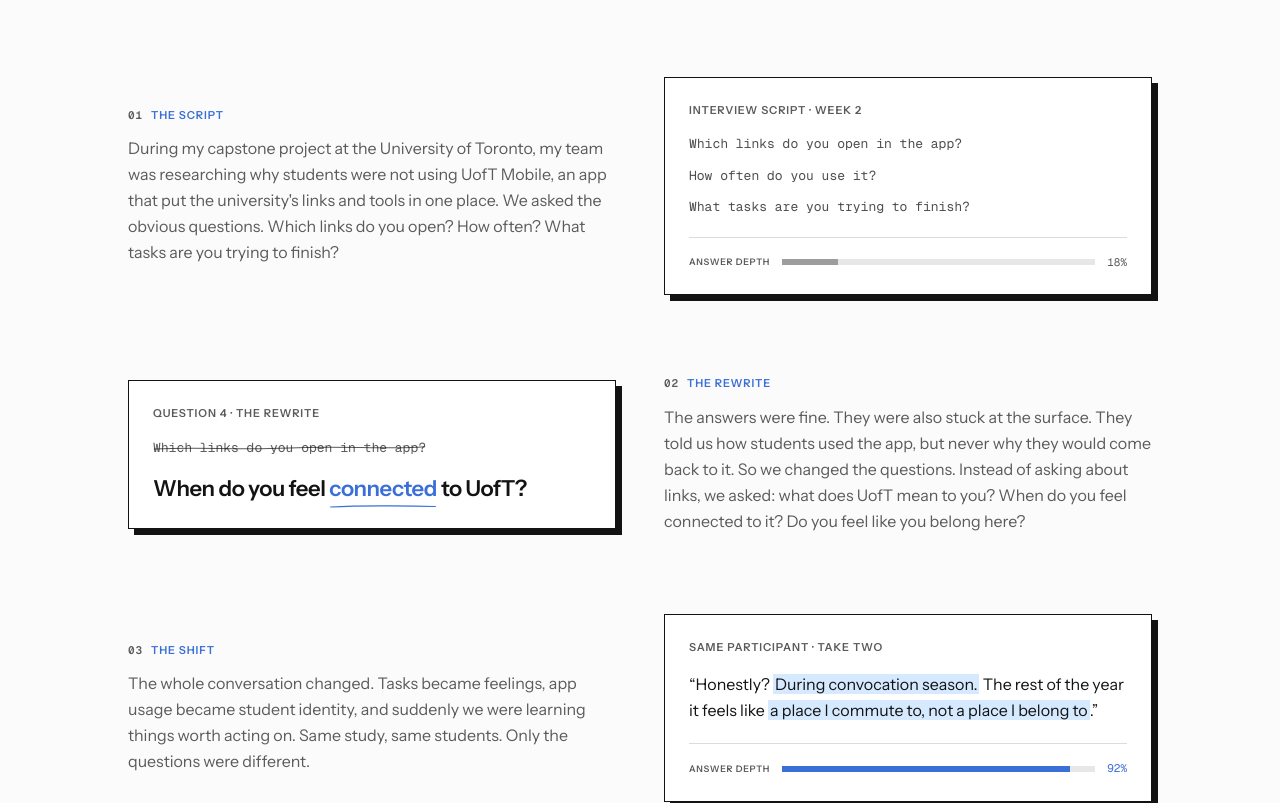
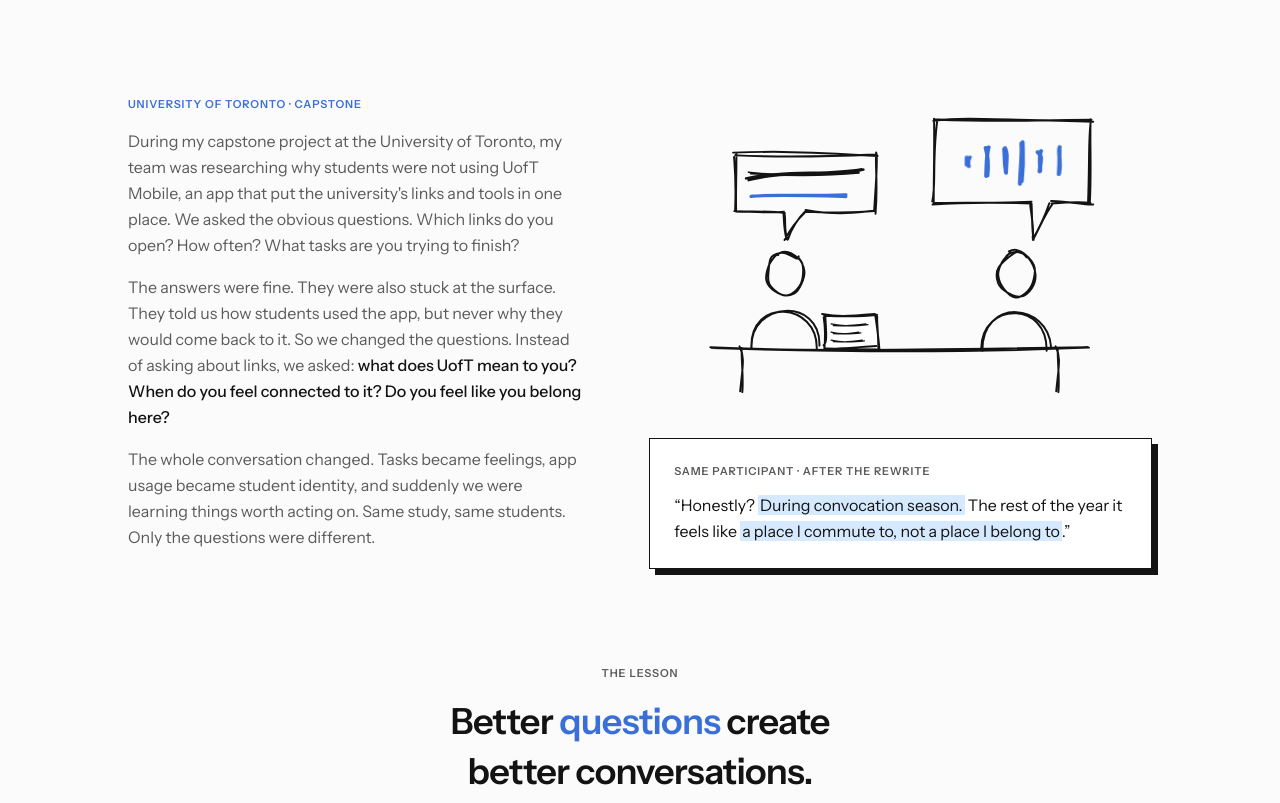
Before and after one commit to rishiashar/Personapilot, a Next.js app: page / in a window 1280 px wide. Shown: the part 2887-3690 px from the top of the page. Built offline with nearby package versions, Linux system fonts and the light colour scheme.

Commit message:
feat: hand-sketched interview scene with rough.js in story section
Co-Authored-By: Devin AI <158243242+devin-ai-integration[bot]@users.noreply.github.com>

```diff
--- a/components/landing/StoryBeats.tsx
+++ b/components/landing/StoryBeats.tsx
@@ -1,10 +1,11 @@
 "use client";
 
 import { useEffect, useRef, useState } from "react";
+import rough from "roughjs";
 
 import { cn } from "@/lib/utils";
 
-function useEntered(threshold = 0.35) {
+function useEntered(threshold = 0.3) {
   const ref = useRef<HTMLDivElement | null>(null);
   const [entered, setEntered] = useState(false);
 
@@ -27,171 +28,178 @@ function useEntered(threshold = 0.35) {
   return { ref, entered };
 }
 
-function DepthMeter({
-  entered,
-  value,
-  label,
-  blue,
-  delay = 0,
-}: {
-  entered: boolean;
-  value: number;
-  label: string;
-  blue?: boolean;
-  delay?: number;
-}) {
+const EASE = "cubic-bezier(0.22,1,0.36,1)";
+
+type SceneGroup = { node: SVGGElement; delay: number };
+
+/**
+ * The interview, sketched by hand with rough.js: researcher and student
+ * across the table. The scripted question gets struck out for a blue one,
+ * and the student's answer bubble fills with a living blue voice.
+ */
+function SketchScene({ entered }: { entered: boolean }) {
+  const svgRef = useRef<SVGSVGElement | null>(null);
+  const groupsRef = useRef<SceneGroup[]>([]);
+  const drawablesRef = useRef<{ node: SVGGElement; delay: number }[]>([]);
+  const barsRef = useRef<SVGGElement[]>([]);
+
+  useEffect(() => {
+    const svg = svgRef.current;
+    if (!svg || groupsRef.current.length) return;
+    const rc = rough.svg(svg);
+    const ink = {
+      stroke: "currentColor",
+      strokeWidth: 2.2,
+      roughness: 1.6,
+      bowing: 1.4,
+      seed: 7,
+    };
+
+    const add = (
+      delay: number,
+      nodes: SVGGElement[],
+      className?: string,
+    ): SVGGElement => {
+      const g = document.createElementNS("http://www.w3.org/2000/svg", "g");
+      if (className) g.setAttribute("class", className);
+      nodes.forEach((n) => g.appendChild(n));
+      svg.appendChild(g);
+      g.style.opacity = "0";
+      g.style.transform = "translateY(10px)";
+      g.style.transition = `opacity 600ms ${EASE} ${delay}ms, transform 600ms ${EASE} ${delay}ms`;
+      groupsRef.current.push({ node: g, delay });
+      return g;
+    };
+
+    // table
+    add(0, [
+      rc.line(70, 302, 490, 302, ink),
+      rc.line(104, 302, 104, 352, ink),
+      rc.line(456, 302, 456, 352, ink),
+    ]);
+
+    // researcher with script on the table
+    add(150, [
+      rc.circle(152, 219, 46, ink),
+      rc.path("M114 302 C114 248, 190 248, 190 302", ink),
+      rc.rectangle(196, 266, 58, 36, {
+        ...ink,
+        fill: "var(--background)",
+        fillStyle: "solid",
+      }),
+      rc.line(206, 277, 244, 277, { ...ink, strokeWidth: 1.4 }),
+      rc.line(206, 286, 236, 286, { ...ink, strokeWidth: 1.4 }),
+      rc.line(206, 295, 240, 295, { ...ink, strokeWidth: 1.4 }),
+    ]);
+
+    // student
+    add(300, [
+      rc.circle(408, 219, 46, { ...ink, seed: 11 }),
+      rc.path("M370 302 C370 248, 446 248, 446 302", { ...ink, seed: 11 }),
+    ]);
+
+    // researcher's question bubble with the scripted line
+    add(550, [
+      rc.path("M96 86 L252 86 L252 150 L172 150 L152 180 L150 150 L96 150 Z", {
+        ...ink,
+        seed: 3,
+      }),
+      rc.line(114, 108, 234, 108, { ...ink, strokeWidth: 1.8 }),
+    ]);
+
+    // the strike and the blue rewrite, drawn in
+    const strike = add(0, [
+      rc.path("M108 113 C 150 103, 200 112, 240 103", {
+        ...ink,
+        strokeWidth: 2.6,
+        seed: 5,
+      }),
+    ]);
+    const rewrite = add(0, [
+      rc.line(114, 132, 218, 132, { ...ink, strokeWidth: 3.4, seed: 9 }),
+    ]);
+    rewrite.setAttribute("class", "text-brand");
+    drawablesRef.current = [
+      { node: strike, delay: 1100 },
+      { node: rewrite, delay: 1500 },
+    ];
+    drawablesRef.current.forEach(({ node }) => {
+      node.style.opacity = "1";
+      node.style.transform = "none";
+      node.style.transition = "none";
+      node.querySelectorAll("path").forEach((p) => {
+        const len = p.getTotalLength();
+        p.style.strokeDasharray = `${len}`;
+        p.style.strokeDashoffset = `${len}`;
+      });
+    });
+
+    // student's answer bubble where the voice opens up
+    add(1900, [
+      rc.path(
+        "M318 48 L492 48 L492 140 L448 140 L428 180 L426 140 L318 140 Z",
+        { ...ink, seed: 13 },
+      ),
+    ]);
+    const bars = [
+      { x: 356, h: 18 },
+      { x: 376, h: 38 },
+      { x: 396, h: 26 },
+      { x: 416, h: 44 },
+      { x: 436, h: 22 },
+      { x: 456, h: 34 },
+    ].map((bar, i) => {
+      const node = rc.line(bar.x, 94 - bar.h / 2, bar.x, 94 + bar.h / 2, {
+        ...ink,
+        strokeWidth: 4.5,
+        seed: 17 + i,
+      });
+      node.setAttribute(
+        "class",
+        "animate-wavebar motion-reduce:animate-none",
+      );
+      node.style.transformOrigin = `${bar.x}px 94px`;
+      node.style.animationDelay = `${2300 + i * 120}ms`;
+      node.style.animationPlayState = "paused";
+      return node;
+    });
+    barsRef.current = bars;
+    const barsGroup = add(2200, bars);
+    barsGroup.setAttribute("class", "text-brand");
+  }, []);
+
+  useEffect(() => {
+    if (!entered) return;
+    groupsRef.current.forEach(({ node }) => {
+      node.style.opacity = "1";
+      node.style.transform = "translateY(0)";
+    });
+    barsRef.current.forEach((bar) => {
+      bar.style.animationPlayState = "running";
+    });
+    drawablesRef.current.forEach(({ node, delay }) => {
+      node.querySelectorAll("path").forEach((p) => {
+        p.style.transition = `stroke-dashoffset 700ms ${EASE} ${delay}ms`;
+        p.style.strokeDashoffset = "0";
+      });
+    });
+  }, [entered]);
+
   return (
-    <div className="flex items-center gap-3">
-      <span className="caps shrink-0 text-[9px] text-muted-foreground">
-        {label}
-      </span>
-      <span className="h-[6px] flex-1 bg-foreground/10">
-        <span
-          className={cn("block h-full", blue ? "bg-brand" : "bg-foreground/35")}
-          style={{
-            width: entered ? `${value}%` : "0%",
-            transition: "width 900ms cubic-bezier(0.22,1,0.36,1)",
-            transitionDelay: `${delay}ms`,
-          }}
-        />
-      </span>
-      <span
-        className={cn(
-          "shrink-0 font-mono text-[11px] tabular-nums transition-opacity duration-500",
-          blue ? "text-brand" : "text-muted-foreground",
-          entered ? "opacity-100" : "opacity-0",
-        )}
-        style={{ transitionDelay: `${delay + 600}ms` }}
-      >
-        {value}%
-      </span>
-    </div>
+    <svg
+      ref={svgRef}
+      aria-hidden
+      viewBox="0 0 560 380"
+      fill="none"
+      strokeLinecap="round"
+      strokeLinejoin="round"
+      className="w-full text-foreground select-none"
+    />
   );
 }
 
-function Artifact({
-  children,
-  className,
-}: {
-  children: React.ReactNode;
-  className?: string;
-}) {
-  return (
-    <div
-      aria-hidden
-      className={cn(
-        "border border-foreground bg-background p-5 shadow-[6px_6px_0_0_var(--foreground)] select-none sm:p-6",
-        className,
-      )}
-    >
-      {children}
-    </div>
-  );
-}
-
-/** Beat 1: the script and the flat answers it earned. */
-function ScriptArtifact({ entered }: { entered: boolean }) {
-  const questions = [
-    "Which links do you open in the app?",
-    "How often do you use it?",
-    "What tasks are you trying to finish?",
-  ];
-  return (
-    <Artifact>
-      <p className="caps text-muted-foreground">Interview script · Week 2</p>
-      <ul className="mt-4 space-y-3">
-        {questions.map((q, i) => (
-          <li
-            key={q}
-            className={cn(
-              "font-mono text-[12px] text-foreground/75 transition-[opacity,transform] duration-500 sm:text-[13px]",
-              entered ? "translate-y-0 opacity-100" : "translate-y-2 opacity-0",
-            )}
-            style={{ transitionDelay: `${200 + i * 160}ms` }}
-          >
-            {q}
-          </li>
-        ))}
-      </ul>
-      <div className="mt-5 border-t border-foreground/15 pt-4">
-        <DepthMeter
-          entered={entered}
-          value={18}
-          label="Answer depth"
-          delay={800}
-        />
-      </div>
-    </Artifact>
-  );
-}
-
-/** Beat 2: the question struck out and rewritten. */
-function RewriteArtifact({ entered }: { entered: boolean }) {
-  return (
-    <Artifact>
-      <p className="caps text-muted-foreground">Question 4 · The rewrite</p>
-      <p className="relative mt-4 inline-block font-mono text-[12px] text-muted-foreground sm:text-[13px]">
-        Which links do you open in the app?
-        <svg
-          viewBox="0 0 300 20"
-          preserveAspectRatio="none"
-          className="absolute inset-y-0 right-0 left-0 my-auto h-[0.6em] w-full text-foreground/70"
-        >
-          <path
-            d="M2 13 C 50 7, 95 16, 150 10 S 260 14, 298 7"
-            fill="none"
-            stroke="currentColor"
-            strokeWidth="2.5"
-            strokeLinecap="round"
-            pathLength="1"
-            strokeDasharray="1"
-            strokeDashoffset={entered ? 0 : 1}
-            style={{
-              transition:
-                "stroke-dashoffset 600ms cubic-bezier(0.22,1,0.36,1) 400ms",
-            }}
-          />
-        </svg>
-      </p>
-      <p
-        className={cn(
-          "mt-4 text-xl leading-snug font-semibold tracking-[-0.02em] transition-[opacity,transform] duration-700 [transition-timing-function:cubic-bezier(0.22,1,0.36,1)] sm:text-[22px]",
-          entered ? "translate-y-0 opacity-100" : "translate-y-3 opacity-0",
-        )}
-        style={{ transitionDelay: "900ms" }}
-      >
-        When do you feel{" "}
-        <span className="relative inline-block whitespace-nowrap text-brand">
-          connected
-          <svg
-            viewBox="0 0 230 12"
-            preserveAspectRatio="none"
-            className="absolute right-0 -bottom-1 left-0 h-[0.12em] w-full"
-          >
-            <path
-              d="M4 9 C 60 3, 160 2.5, 226 6.5"
-              fill="none"
-              stroke="currentColor"
-              strokeWidth="5"
-              strokeLinecap="round"
-              pathLength="1"
-              strokeDasharray="1"
-              strokeDashoffset={entered ? 0 : 1}
-              style={{
-                transition:
-                  "stroke-dashoffset 600ms cubic-bezier(0.22,1,0.36,1) 1400ms",
-              }}
-            />
-          </svg>
-        </span>{" "}
-        to UofT?
-      </p>
-    </Artifact>
-  );
-}
-
-/** Beat 3: the answer opens up. */
-function InsightArtifact({ entered }: { entered: boolean }) {
+/** The answer, pulled like a transcript quote with researcher highlights. */
+function InsightPull({ entered }: { entered: boolean }) {
   const highlight = (delay: number) =>
     ({
       backgroundImage:
@@ -204,130 +212,74 @@ function InsightArtifact({ entered }: { entered: boolean }) {
     }) as const;
 
   return (
-    <Artifact>
-      <p className="caps text-muted-foreground">Same participant · Take two</p>
-      <p className="mt-4 text-[15px] leading-relaxed sm:text-base">
+    <div
+      aria-hidden
+      className="mt-5 border border-foreground bg-background p-5 shadow-[6px_6px_0_0_var(--foreground)] select-none sm:p-6"
+    >
+      <p className="caps text-muted-foreground">
+        Same participant · After the rewrite
+      </p>
+      <p className="mt-3 text-[15px] leading-relaxed sm:text-base">
         &ldquo;Honestly?{" "}
-        <span className="px-0.5" style={highlight(300)}>
+        <span className="px-0.5" style={highlight(2600)}>
           During convocation season.
         </span>{" "}
         The rest of the year it feels like{" "}
-        <span className="px-0.5" style={highlight(700)}>
+        <span className="px-0.5" style={highlight(3000)}>
           a place I commute to, not a place I belong to
         </span>
         .&rdquo;
       </p>
-      <div className="mt-5 border-t border-foreground/15 pt-4">
-        <DepthMeter
-          entered={entered}
-          value={92}
-          label="Answer depth"
-          blue
-          delay={1100}
-        />
-      </div>
-    </Artifact>
+    </div>
   );
 }
 
-const BEATS = [
-  {
-    label: "The script",
-    visual: ScriptArtifact,
-    text: (
-      <>
-        During my capstone project at the University of Toronto, my team was
-        researching why students were not using UofT Mobile, an app that put
-        the university&apos;s links and tools in one place. We asked the
-        obvious questions. Which links do you open? How often? What tasks are
-        you trying to finish?
-      </>
-    ),
-  },
-  {
-    label: "The rewrite",
-    visual: RewriteArtifact,
-    text: (
-      <>
-        The answers were fine. They were also stuck at the surface. They told
-        us how students used the app, but never why they would come back to
-        it. So we changed the questions. Instead of asking about links, we
-        asked: what does UofT mean to you? When do you feel connected to it?
-        Do you feel like you belong here?
-      </>
-    ),
-  },
-  {
-    label: "The shift",
-    visual: InsightArtifact,
-    text: (
-      <>
-        The whole conversation changed. Tasks became feelings, app usage
-        became student identity, and suddenly we were learning things worth
-        acting on. Same study, same students. Only the questions were
-        different.
-      </>
-    ),
-  },
-];
-
-function Beat({
-  index,
-  label,
-  text,
-  visual: Visual,
-}: {
-  index: number;
-  label: string;
-  text: React.ReactNode;
-  visual: (props: { entered: boolean }) => React.ReactNode;
-}) {
+/**
+ * The origin story: continuous text beside a hand-sketched interview scene
+ * where the scripted question gets struck for a blue one and the answer
+ * bubble starts to actually speak.
+ */
+export function StoryBeats({ className }: { className?: string }) {
   const { ref, entered } = useEntered();
-  const reversed = index % 2 === 1;
 
   return (
     <div
       ref={ref}
       className={cn(
-        "grid items-center gap-8 transition-[opacity,transform] duration-700 [transition-timing-function:cubic-bezier(0.22,1,0.36,1)] sm:grid-cols-2 sm:gap-12",
-        entered ? "translate-y-0 opacity-100" : "translate-y-6 opacity-0",
+        "grid items-center gap-10 lg:grid-cols-[1fr_1.1fr] lg:gap-16",
+        className,
       )}
     >
-      <div className={cn(reversed && "sm:order-2")}>
-        <p className="caps text-brand">
-          <span className="mr-2 font-mono text-muted-foreground">
-            0{index + 1}
+      <div className="space-y-4 text-[15px] leading-relaxed text-muted-foreground sm:text-[16px]">
+        <p className="caps text-brand">University of Toronto · Capstone</p>
+        <p>
+          During my capstone project at the University of Toronto, my team
+          was researching why students were not using UofT Mobile, an app
+          that put the university&apos;s links and tools in one place. We
+          asked the obvious questions. Which links do you open? How often?
+          What tasks are you trying to finish?
+        </p>
+        <p>
+          The answers were fine. They were also stuck at the surface. They
+          told us how students used the app, but never why they would come
+          back to it. So we changed the questions. Instead of asking about
+          links, we asked:{" "}
+          <span className="font-medium text-foreground">
+            what does UofT mean to you? When do you feel connected to it? Do
+            you feel like you belong here?
           </span>
-          {label}
         </p>
-        <p className="mt-3 text-[15px] leading-relaxed text-muted-foreground sm:text-[16px]">
-          {text}
+        <p>
+          The whole conversation changed. Tasks became feelings, app usage
+          became student identity, and suddenly we were learning things worth
+          acting on. Same study, same students. Only the questions were
+          different.
         </p>
       </div>
-      <div className={cn(reversed && "sm:order-1")}>
-        <Visual entered={entered} />
+      <div>
+        <SketchScene entered={entered} />
+        <InsightPull entered={entered} />
       </div>
     </div>
   );
 }
-
-/**
- * The origin story told in three beats, each paragraph paired with the
- * artifact it describes: the script, the rewrite, and the answer that
- * opened up.
- */
-export function StoryBeats({ className }: { className?: string }) {
-  return (
-    <div className={cn("space-y-14 sm:space-y-20", className)}>
-      {BEATS.map((beat, i) => (
-        <Beat
-          key={beat.label}
-          index={i}
-          label={beat.label}
-          text={beat.text}
-          visual={beat.visual}
-        />
-      ))}
-    </div>
-  );
-}
--- a/package.json
+++ b/package.json
@@ -19,6 +19,7 @@
     "openai": "^6.39.1",
     "react": "19.2.4",
     "react-dom": "19.2.4",
+    "roughjs": "^4.6.6",
     "server-only": "^0.0.1",
     "shadcn": "^4.8.3",
     "tailwind-merge": "^3.6.0",
```
Also changed, not shown: 1 other file (tests, documents, lock files or other folders).
